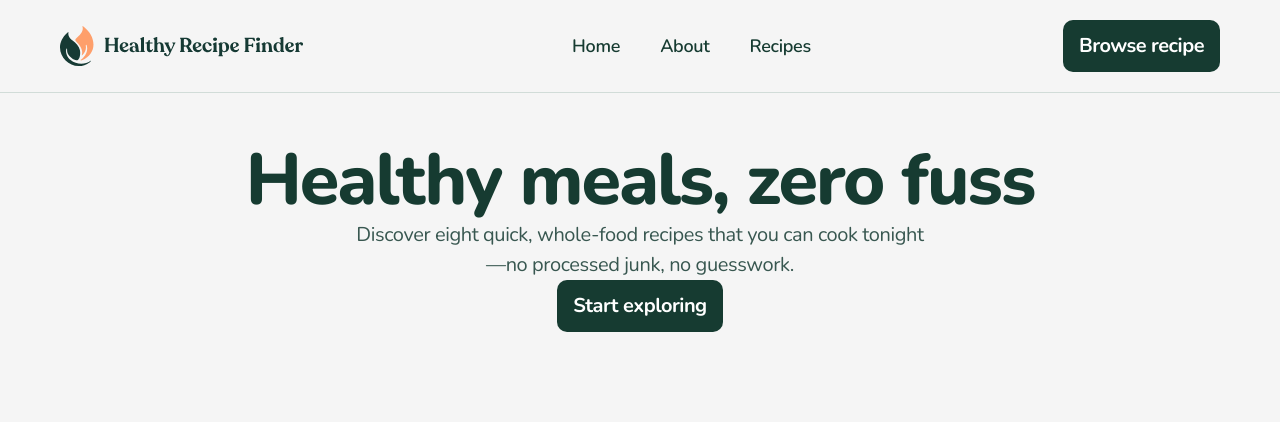
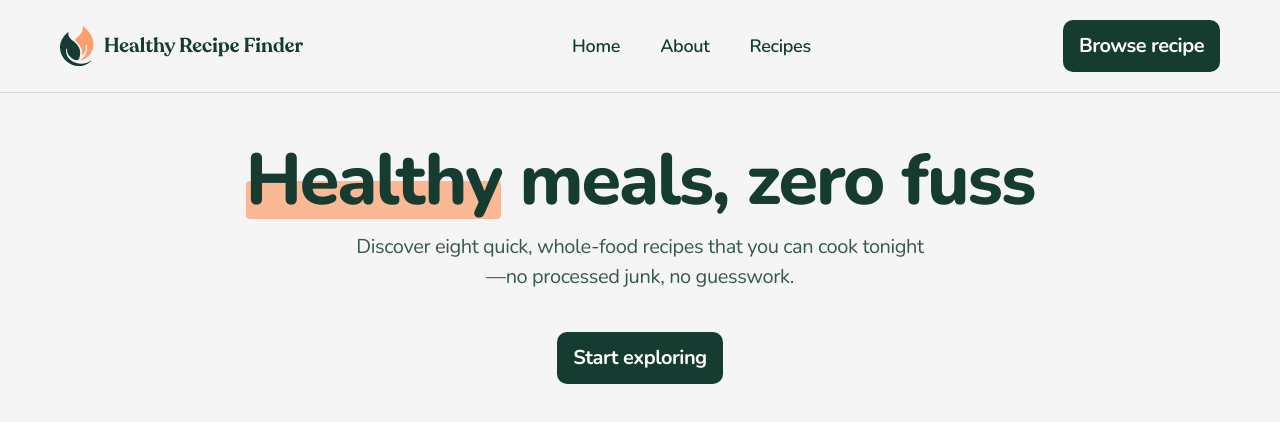
Before and after one commit to alecanonm/recipe-finder-website, a React (Vite) app: page / in a window 1280 px wide. Shown: the top 422 px of the page. Built offline with nearby package versions, Linux system fonts and the light colour scheme.

Commit message:
Feature:CustomButton

```diff
--- a/src/components/CustomHeader/BurguerMenu.tsx
+++ b/src/components/CustomHeader/BurguerMenu.tsx
@@ -17,7 +17,7 @@ const BurguerMenu = () => {
         />
       </button>
       {showMenu && (
-        <div className="block xl:hidden absolute top-17 right-3 md:top-21 md:right-7 border border-neutral-300 p-2 rounded-lg min-w-[92%] bg-neutral-0 shadow-neutral-300 shadow-xl">
+        <div className="z-50 block xl:hidden absolute top-17 right-3 md:top-21 md:right-7 border border-neutral-300 p-2 rounded-lg min-w-[92%] bg-neutral-0 shadow-neutral-300 shadow-xl">
           <nav>
             <ul className="flex flex-col font-semibold text-lg/normal tracking-[-0.3px]">
               {navUrls.map((page) => (
--- a/src/components/Jumbotron/Jumbotron.tsx
+++ b/src/components/Jumbotron/Jumbotron.tsx
@@ -3,14 +3,25 @@ import CustomButton from "../ui/CustomButton";
 const Jumbotron = () => {
   return (
     <section className="flex flex-col justify-center lg:items-center">
-      <h1 className="text-[51px]/[1.1] lg:text-[72px]/[1.1] tracking-[-2px] text-neutral-900 font-extrabold">
-        Healthy meals, zero fuss
-      </h1>
-      <p className="text-xl/normal w-85.75 md:w-176 lg:w-145 lg:text-center tracking-[-0.4px]">
-        Discover eight quick, whole-food recipes that you can cook tonight—no
-        processed junk, no guesswork.
-      </p>
-      <CustomButton text="Start exploring" />
+      <div className="flex flex-col gap-8 lg:gap-10">
+        <div className="flex flex-col lg:items-center gap-3">
+          <h1 className="text-[51px]/[1.1] lg:text-[72px]/[1.1] tracking-[-2px] text-neutral-900 font-extrabold">
+            <span className="relative inline-block">
+              Healthy{" "}
+              <span className="absolute left-0 top-1/2 w-full -z-1 h-7 lg:h-9.5 bg-orange-500 opacity-70 rounded"></span>
+            </span>{" "}
+            meals, zero fuss
+          </h1>
+          <p className="text-xl/normal w-85.75 md:w-176 lg:w-145 lg:text-center tracking-[-0.4px]">
+            Discover eight quick, whole-food recipes that you can cook
+            tonight—no processed junk, no guesswork.
+          </p>
+        </div>
+        <CustomButton
+          text="Start exploring"
+          className="self-start lg:self-center"
+        />
+      </div>
     </section>
   );
 };
--- a/src/components/ui/CustomButton.tsx
+++ b/src/components/ui/CustomButton.tsx
@@ -1,7 +1,7 @@
 interface Props {
   text: string;
   className?: string;
-  onClick?: () => boolean;
+  onClick?: () => void;
 }
 
 const CustomButton = ({ text, className, onClick }: Props) => {
```
